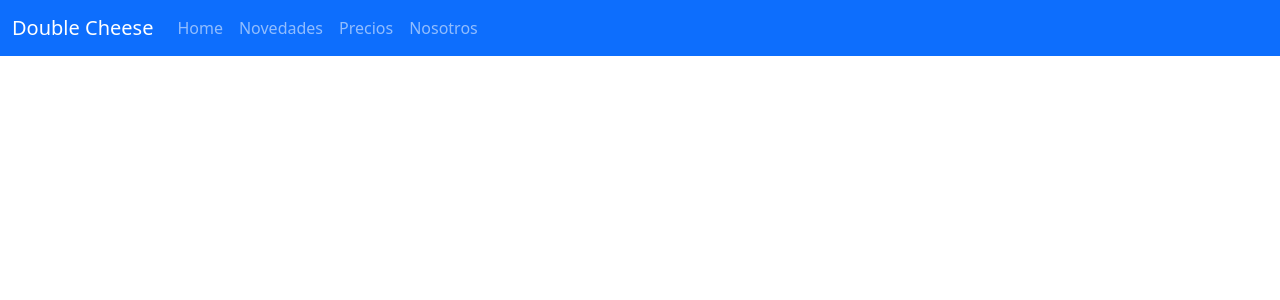
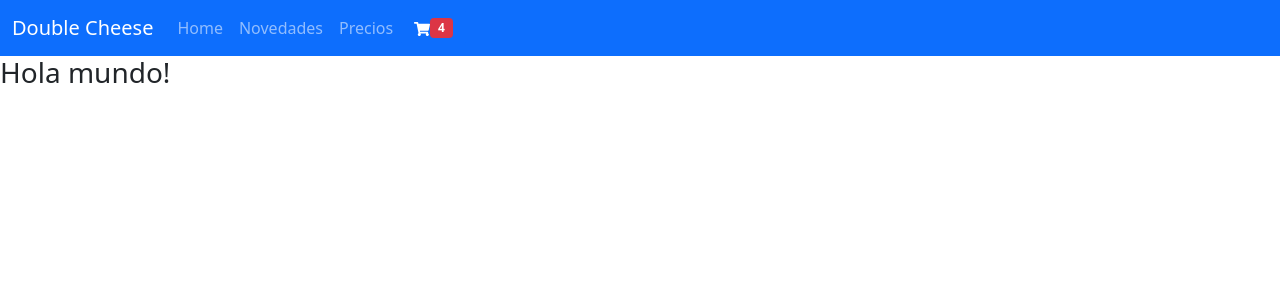
Before and after one commit to Facuprz/reactEcommerce, a React (Create React App) app: page / in a window 1280 px wide. Shown: the top 300 px of the page. Built offline with nearby package versions, Linux system fonts and the light colour scheme.

Commit message:
Cart button and greeting added

```diff
--- a/package.json
+++ b/package.json
@@ -9,6 +9,7 @@
     "bootstrap": "^5.1.3",
     "react": "^17.0.2",
     "react-dom": "^17.0.2",
+    "react-icons": "^4.3.1",
     "react-scripts": "5.0.0",
     "web-vitals": "^2.1.4"
   },
--- a/src/App.js
+++ b/src/App.js
@@ -1,11 +1,13 @@
 import './App.css';
 import 'bootstrap/dist/css/bootstrap.min.css';
 import Navbar from './components/Navbar';
+import ItemListContainer from './components/ItemListContainer';
 
-function App() {
+const App = () => {
   return (
     <>
-      <Navbar></Navbar>
+      <Navbar/>
+      <ItemListContainer greeting = "Hola mundo!"/>
     </>
   );
 }
--- /dev/null
+++ b/src/components/CartWidget.js
@@ -0,0 +1,14 @@
+import { FaShoppingCart } from "react-icons/fa";
+
+const CartWidget = () => {
+    return(
+        <button type="button" class="btn btn-primary">
+            <FaShoppingCart/>
+            <span class="badge bg-danger">
+                4
+            </span>
+        </button>
+    );
+}
+
+export default CartWidget;
--- /dev/null
+++ b/src/components/ItemListContainer.js
@@ -0,0 +1,9 @@
+
+
+const ItemListContainer = ({greeting}) => {
+    return(
+        <h3>{greeting}</h3>
+    );
+}
+
+export default ItemListContainer;
--- a/src/components/Navbar.js
+++ b/src/components/Navbar.js
@@ -1,6 +1,8 @@
 // Boostrap Navbar
 
-const Navbar = () =>{
+import CartWidget from "./CartWidget";
+
+const Navbar = () => {
     return(
     <nav class="navbar navbar-expand-lg navbar-dark bg-primary">
         <div class="container-fluid">
@@ -20,7 +22,7 @@ const Navbar = () =>{
                         <a class="nav-link" href="#">Precios</a>
                     </li>
                     <li class="nav-item">
-                        <a class="nav-link" href="#">Nosotros</a>
+                        <CartWidget/>
                     </li>
                 </ul>
             </div>
```
Also changed, not shown: 1 other file (tests, documents, lock files or other folders).
